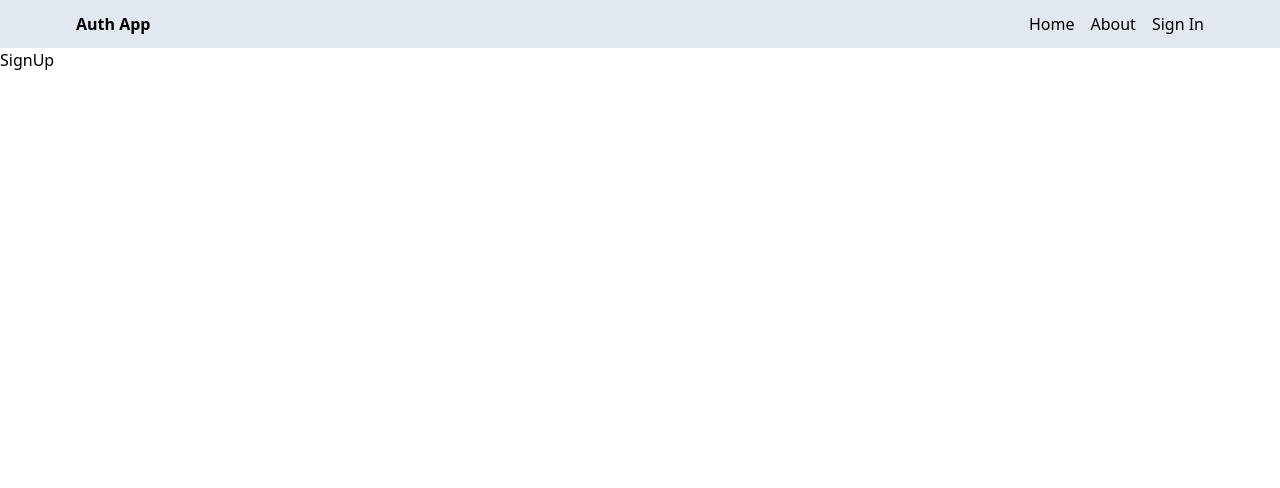
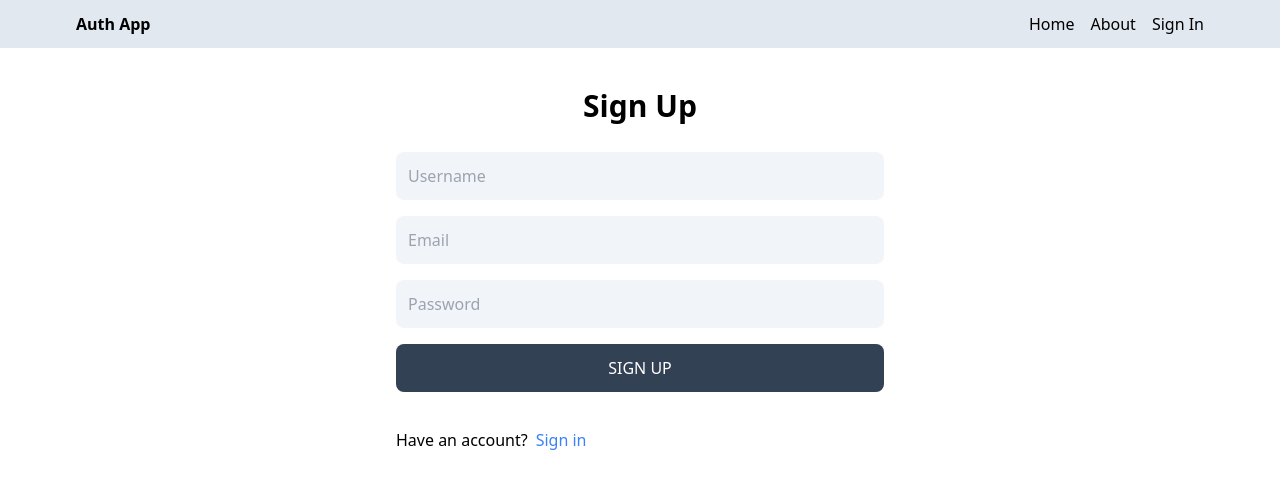
Before and after one commit to Nzagwaneza/MERN-Authentication, a React (Vite) app in the folder client/: page /sign-up in a window 1280 px wide. Shown: the top 488 px of the page. Built offline with nearby package versions, Linux system fonts and the light colour scheme.

Commit message:
Ui for Sign up page

```diff
--- a/client/src/pages/SignUp.jsx
+++ b/client/src/pages/SignUp.jsx
@@ -1,7 +1,45 @@
 import React from "react";
+import { Link } from "react-router-dom";
 
 const SignUp = () => {
-  return <div>SignUp</div>;
+  return (
+    <div className="p-3 max-w-lg mx-auto">
+      <h1 className="text-3xl  text-center font-semibold my-7">Sign Up</h1>
+      <form action="" className="flex flex-col gap-4">
+        <input
+          type="text"
+          placeholder="Username"
+          id="Username"
+          className="bg-slate-100 p-3 rounded-lg"
+        />
+        <input
+          type="text"
+          placeholder="Email"
+          id="Email"
+          className="bg-slate-100 p-3 rounded-lg"
+        />
+        <input
+          type="password"
+          placeholder="Password"
+          id="Password"
+          className="bg-slate-100 p-3 rounded-lg"
+        />
+
+        <button
+          type="button"
+          className="bg-slate-700 text-white p-3 rounded-lg uppercase hover:opacity-95 disabled:opacity-80"
+        >
+          Sign Up
+        </button>
+        <div className="flex gap-2 mt-5">
+          <p>Have an account?</p>
+          <Link to="/sign-in">
+            <span className="text-blue-500">Sign in</span>
+          </Link>
+        </div>
+      </form>
+    </div>
+  );
 };
 
 export default SignUp;
```
